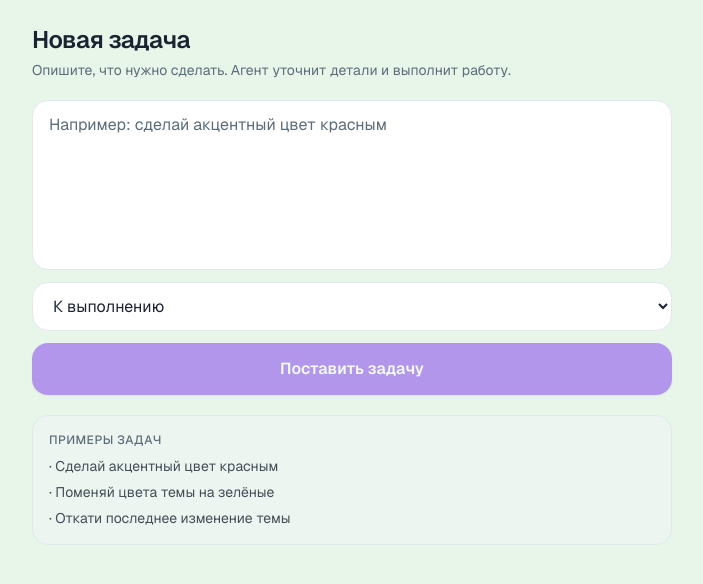
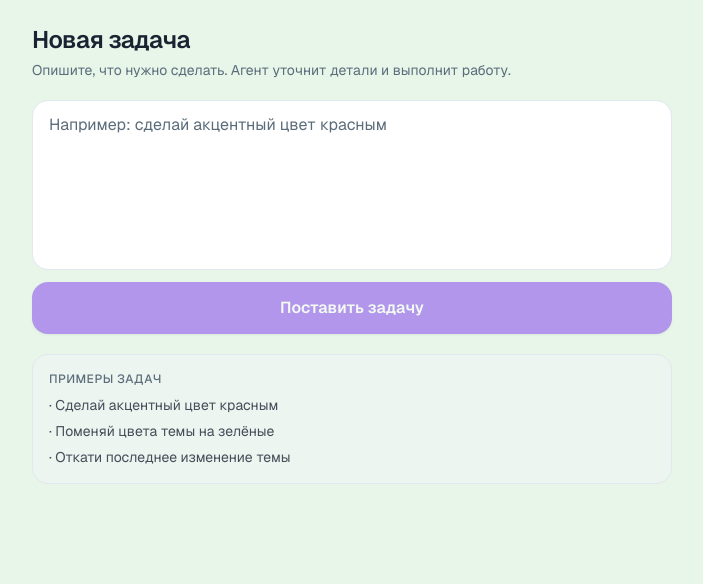
Before and after one commit to iliakrupin/dev4you, a Next.js app: page /new in a window 1280 px wide. Shown: the top 584 px of the page, without its empty margins (288-991 px from the left). Built offline with nearby package versions, Linux system fonts and the light colour scheme.

Commit message:
task #67: Удалить выпадающий список со страницы создания задачи /new

```diff
--- a/app/new/new-task-form.tsx
+++ b/app/new/new-task-form.tsx
@@ -6,7 +6,6 @@ import { useState, useTransition } from "react";
 export function NewTaskForm() {
   const router = useRouter();
   const [text, setText] = useState("");
-  const [status, setStatus] = useState("todo");
   const [error, setError] = useState<string | null>(null);
   const [pending, startTransition] = useTransition();
 
@@ -37,7 +36,7 @@ export function NewTaskForm() {
             "Content-Type": "application/json",
             ...(initData ? { "X-Telegram-Init-Data": initData } : {}),
           },
-          body: JSON.stringify({ text: trimmed, status }),
+          body: JSON.stringify({ text: trimmed, status: "todo" }),
         });
 
         if (!res.ok) {
@@ -63,17 +62,6 @@ export function NewTaskForm() {
         rows={6}
         className="w-full resize-none rounded-2xl border border-border bg-surface px-4 py-3 text-base text-foreground placeholder:text-muted-foreground focus:border-accent focus:outline-none focus:ring-2 focus:ring-accent/30 disabled:opacity-60"
       />
-      <select
-        value={status}
-        onChange={(e) => setStatus(e.target.value)}
-        disabled={pending}
-        className="w-full rounded-2xl border border-border bg-surface px-4 py-3 text-base text-foreground focus:border-accent focus:outline-none focus:ring-2 focus:ring-accent/30 disabled:opacity-60"
-      >
-        <option value="todo">К выполнению</option>
-        <option value="in_progress">В работе</option>
-        <option value="testing">Тестирование</option>
-        <option value="done">Готово</option>
-      </select>
       {error && (
         <p className="rounded-xl bg-danger/10 px-3 py-2 text-sm text-danger">
           {error}
```
